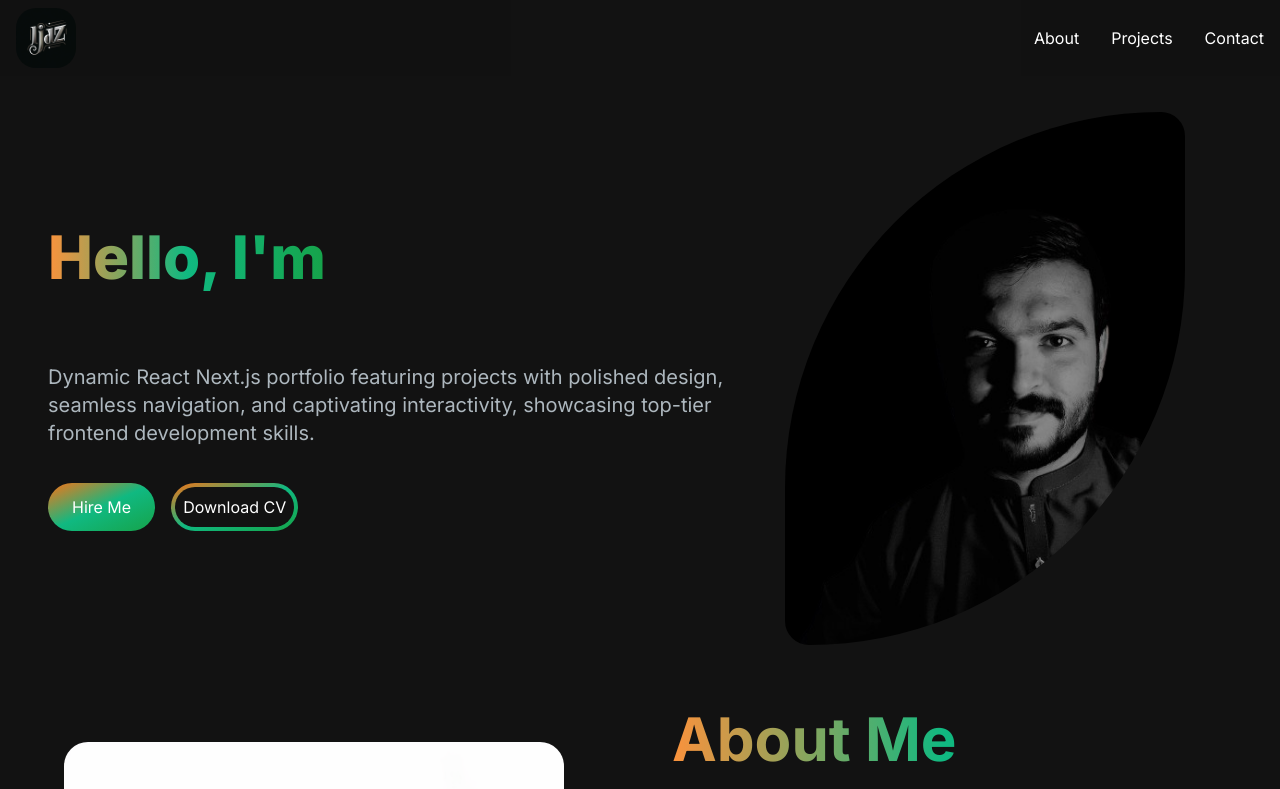
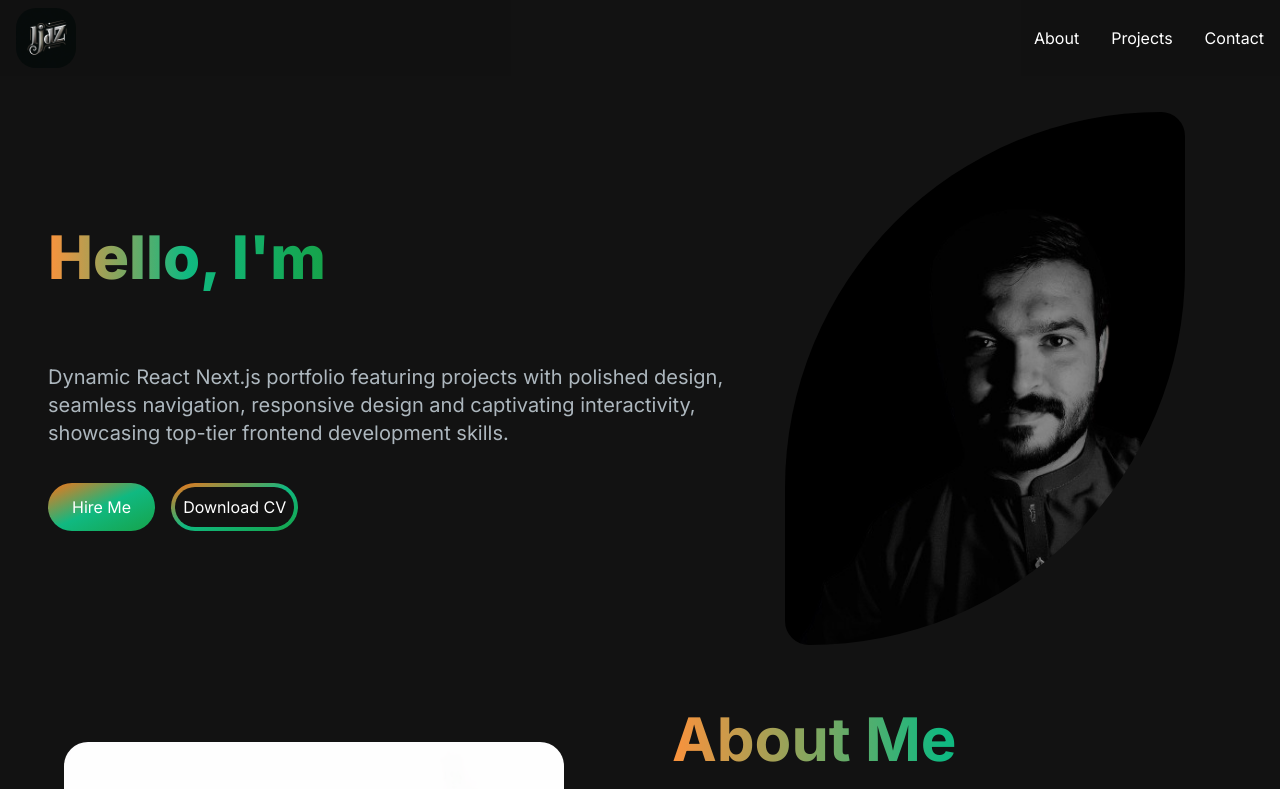
Before and after one commit to Ijazahmad45/My-Portfolio-web, a Next.js app: page / in a window 1280 px wide. Shown: the top 789 px of the page. Built offline with nearby package versions, Linux system fonts and the light colour scheme.

Commit message:
made some changes

```diff
--- a/src/app/components/HeroSection.jsx
+++ b/src/app/components/HeroSection.jsx
@@ -51,7 +51,7 @@ const HeroSection = () => {
           </h1>
           <p className="text-[#ADB7BE] text-base sm:text-lg mb-6 lg:text-xl">
             Dynamic React Next.js portfolio featuring projects with polished
-            design, seamless navigation, and captivating interactivity,
+            design, seamless navigation, responsive design and captivating interactivity,
             showcasing top-tier frontend development skills.
           </p>
           <div>
```
